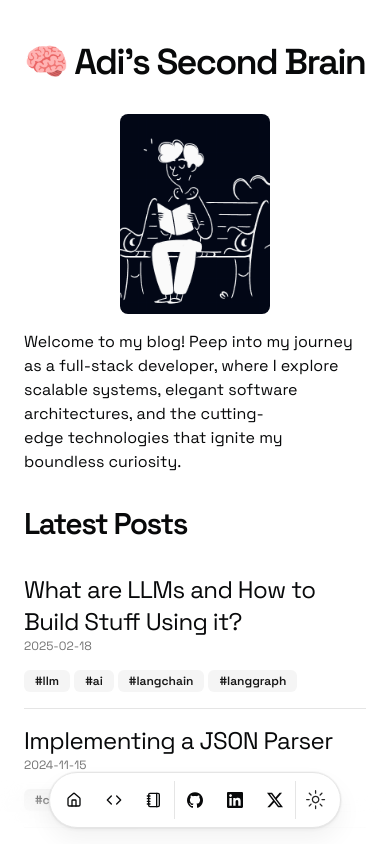
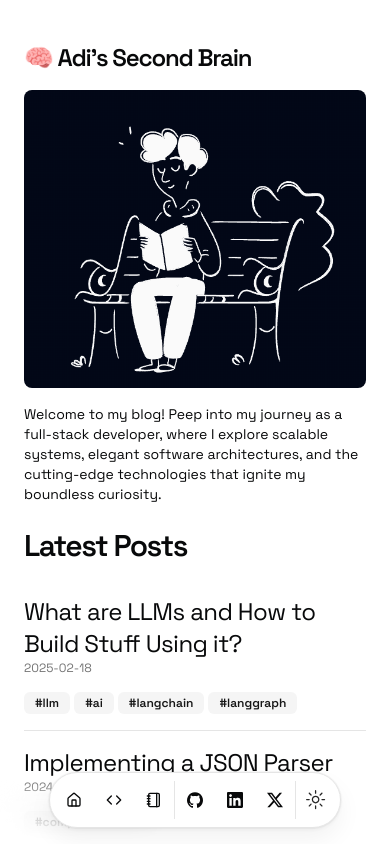
Before and after one commit to 0xadityaa/Portfolio, a Next.js app: page /blog in a window 390 px wide. Shown: the top 844 px of the page. Built offline with nearby package versions, Linux system fonts and the light colour scheme.

Commit message:
Made blog homepage responsive

```diff
--- a/src/app/blog/page.tsx
+++ b/src/app/blog/page.tsx
@@ -25,11 +25,11 @@ export default async function BlogPage(props: {
   return (
     <section>
       <BlurFade delay={BLUR_FADE_DELAY}>
-        <h2 className="font-semibold text-4xl mb-8 tracking-tighter">
+        <h2 className="font-semibold text-2xl sm:text-3xl md:text-4xl mb-4 sm:mb-6 md:mb-8 tracking-tighter">
           🧠 Adi&apos;s Second Brain
         </h2>
-        <div className="flex flex-col-reverse sm:flex-row items-center mb-8 gap-4">
-          <h3 className="sm:mr-4 text-base sm:text-lg lg:text-xl text-pretty">
+        <div className="flex flex-col-reverse sm:flex-row items-center gap-4 sm:gap-6 md:gap-8 mb-6 sm:mb-8">
+          <h3 className="text-sm sm:text-base md:text-lg lg:text-xl text-pretty sm:mr-4 max-w-prose">
             Welcome to my blog! Peep into my journey as a full-stack developer,
             where I explore scalable systems, elegant software architectures,
             and the cutting-edge technologies that ignite my boundless
@@ -40,7 +40,7 @@ export default async function BlogPage(props: {
             alt="blog-cover"
             width={200}
             height={250}
-            className="w-[150px] h-[200px] sm:w-[200px] sm:h-[250px] rounded-lg object-cover"
+            className="w-full sm:w-auto h-auto sm:h-[200px] md:h-[250px] rounded-lg object-contain sm:object-cover"
           />
         </div>
         <h2 className="font-semibold text-3xl mb-8 tracking-tighter">
```
